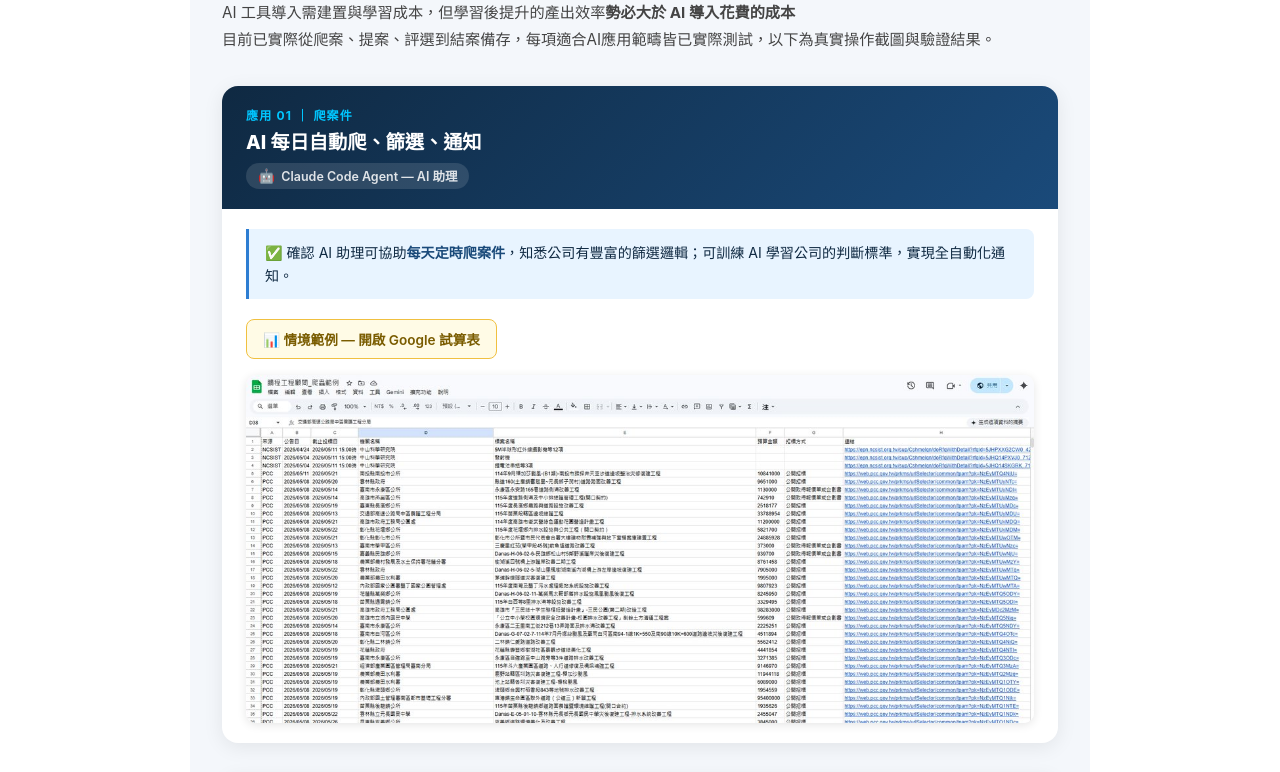
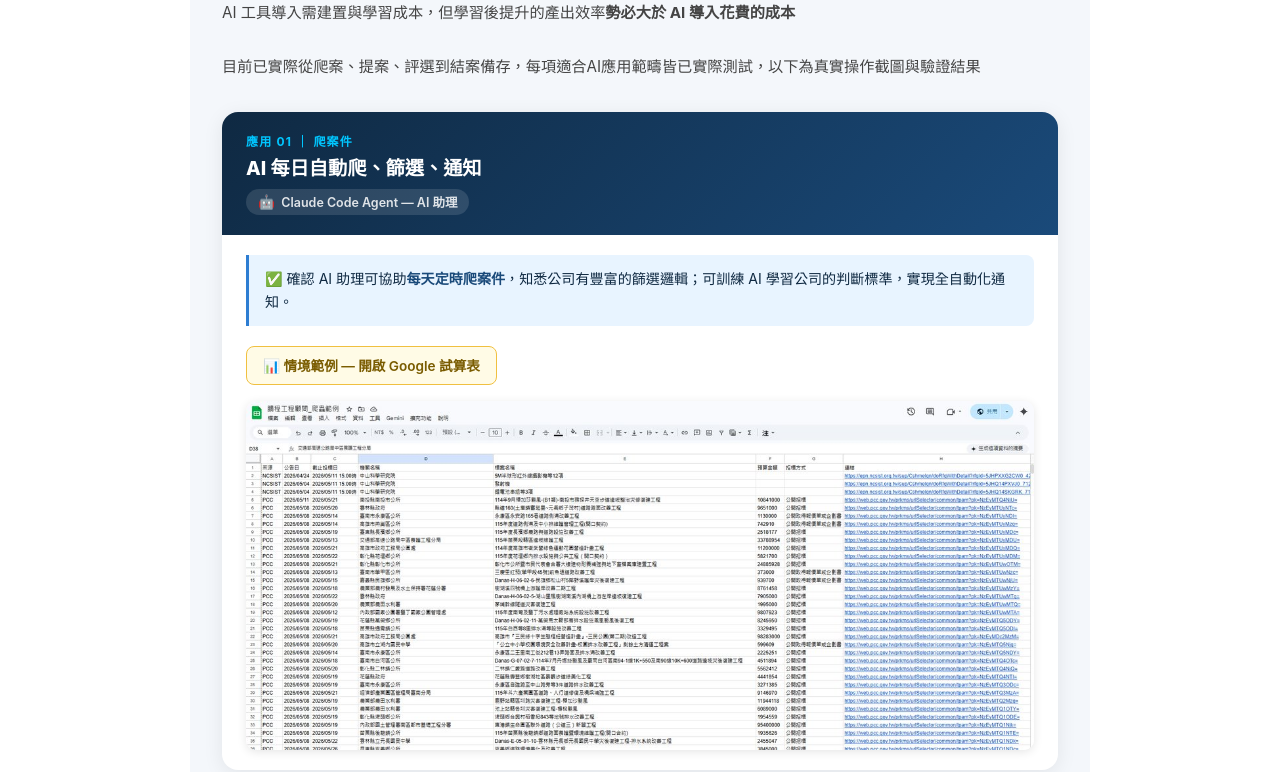
Before and after one commit to mikematw0316-labbot/peng-ai-proposal, a plain HTML site: page index.html in a window 1280 px wide. Shown: the part 156-928 px from the top of the page. Drawn offline with Linux system fonts and the light colour scheme.

Commit message:
Update index.html

```diff
--- a/index.html
+++ b/index.html
@@ -294,7 +294,7 @@
 <section id="apps" style="background:var(--gray)">
   <div class="section-label"><br>實際落地展示</div>
   <h2 class="section-title">10 項應用<span>驗證成果</span></h2>
-  <p class="section-desc">AI 工具導入需建置與學習成本，但學習後提升的產出效率<strong>勢必大於 AI 導入花費的成本</strong><br>目前已實際從爬案、提案、評選到結案備存，每項適合AI應用範疇皆已實際測試，以下為真實操作截圖與驗證結果。</p>
+  <p class="section-desc">AI 工具導入需建置與學習成本，但學習後提升的產出效率<strong>勢必大於 AI 導入花費的成本</strong><br><br>目前已實際從爬案、提案、評選到結案備存，每項適合AI應用範疇皆已實際測試，以下為真實操作截圖與驗證結果</p>
 
   <!-- App 01 -->
   <div class="app-card">
```
